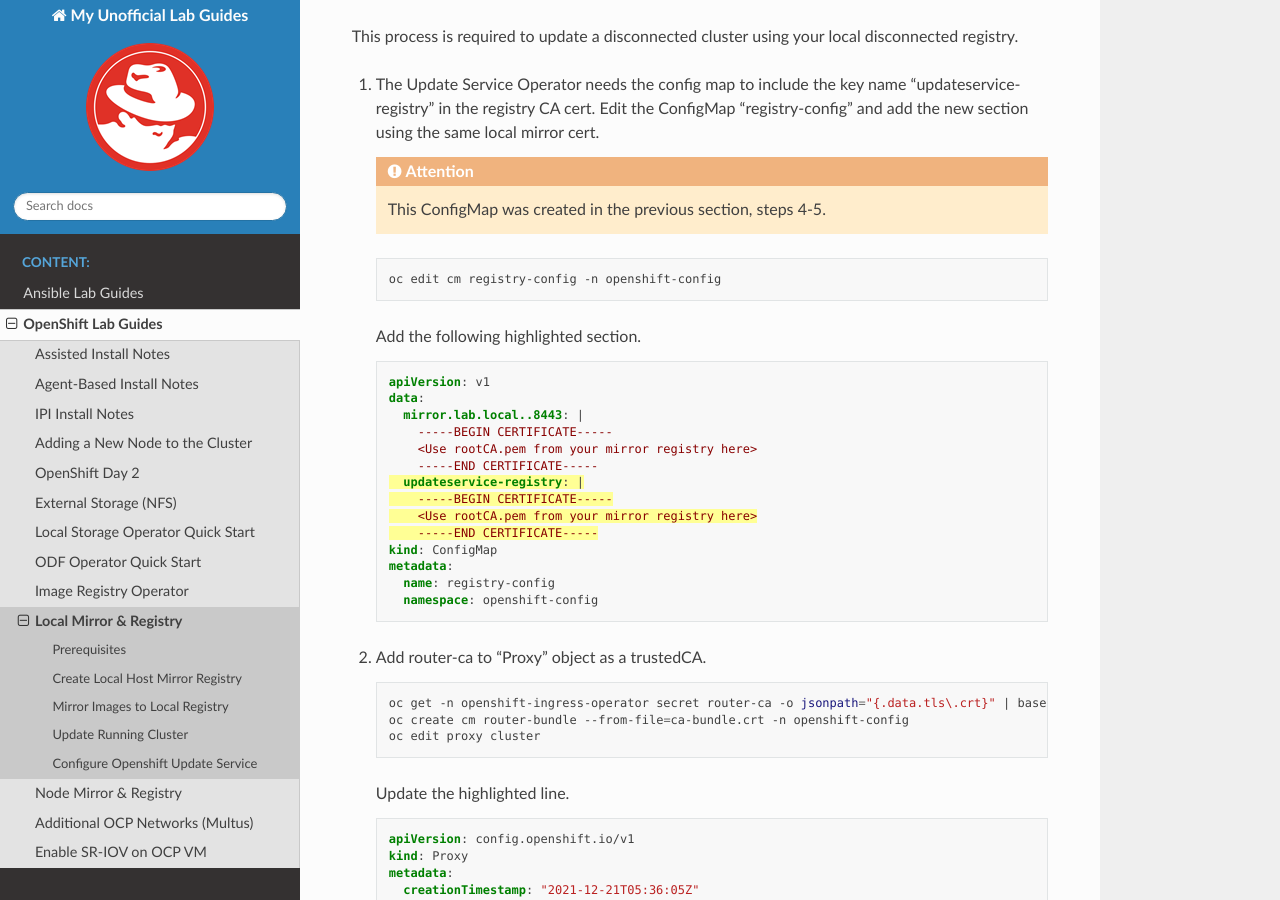
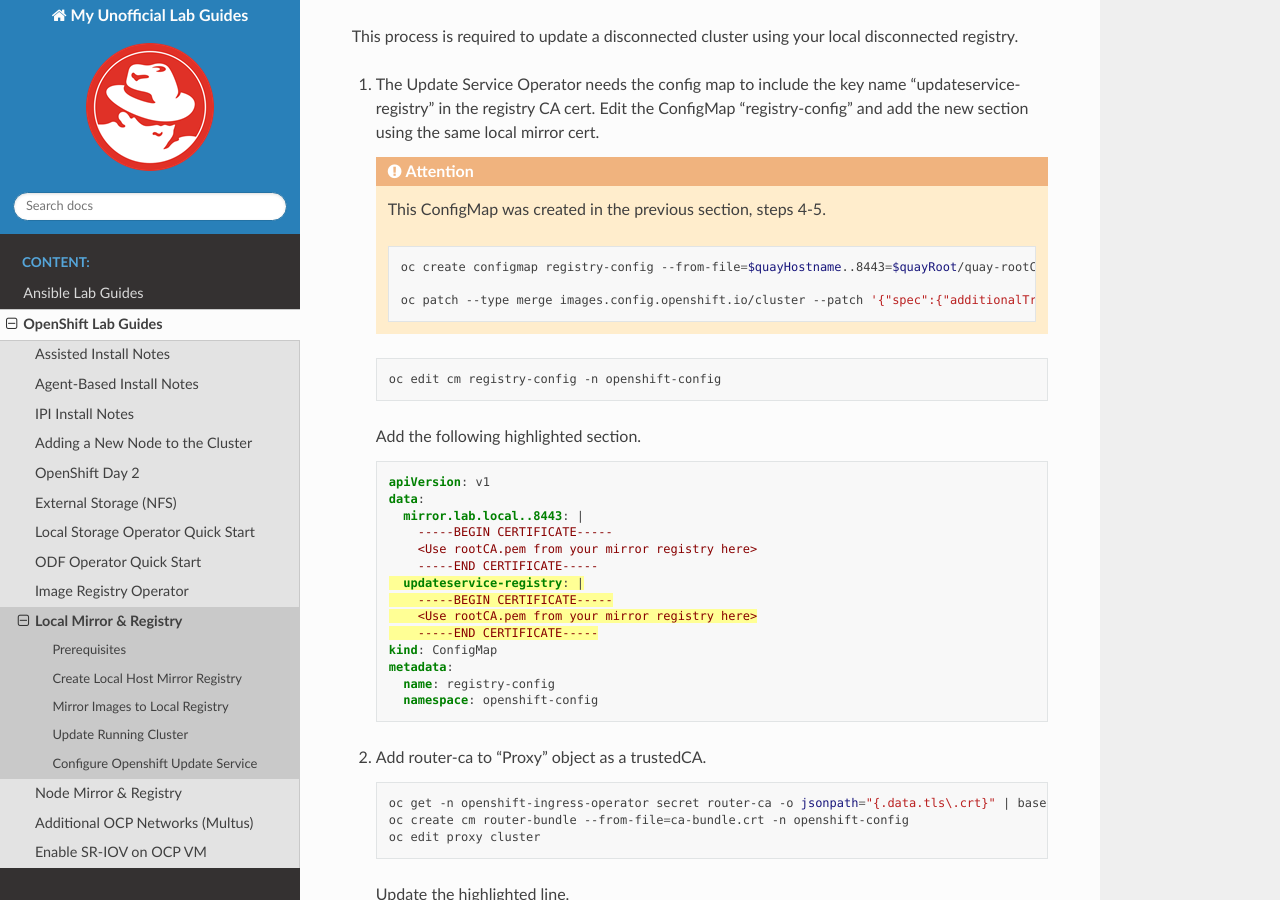
Before and after one commit to vtog/labGuides, a Sphinx documentation site: the page built from source/ocp/local-mirror-registry.rst, in a window 1280 px wide and 900 px high, scrolled down 8800 px. Built offline with Sphinx 7.4.7 and the Read the Docs theme 2.0.0, drawn with Linux system fonts in a browser that asks for light colours; pages that are not in the unit, such as notebooks, are missing from menus; some of the changed text lies outside the part shown.

Commit message:
updated local mir notes with variable

```diff
--- a/source/ocp/local-mirror-registry.rst
+++ b/source/ocp/local-mirror-registry.rst
@@ -351,7 +351,7 @@
 
    .. code-block:: bash
 
-      oc create configmap registry-config --from-file=$quayHostname..8443=/mirror/ocp4/quay-rootCA/rootCA.pem -n openshift-config
+      oc create configmap registry-config --from-file=$quayHostname..8443=$quayRoot/quay-rootCA/rootCA.pem -n openshift-config
 
    .. attention:: This will cause MCP to update all nodes
 
@@ -403,6 +403,12 @@
    "registry-config" and add the new section using the same local mirror cert.
 
    .. attention:: This ConfigMap was created in the previous section, steps 4-5.
+
+      .. code-block:: bash
+
+         oc create configmap registry-config --from-file=$quayHostname..8443=$quayRoot/quay-rootCA/rootCA.pem -n openshift-config
+
+         oc patch --type merge images.config.openshift.io/cluster --patch '{"spec":{"additionalTrustedCA":{"name":"registry-config"}}}'
 
    .. code-block:: bash
 
--- a/source/ocp/multus.rst
+++ b/source/ocp/multus.rst
@@ -13,6 +13,9 @@
 
 .. note:: I'm only focusing on MACVLAN, as I think this is the most common use
    case. There are other options and if I run across the need I will add them.
+
+.. attention:: Do not use DHCP with IPVLAN. This will not work as interfaces
+   share the MAC address with the host interface.
 
 MACVLAN w/ Network DHCP
 -----------------------
```
